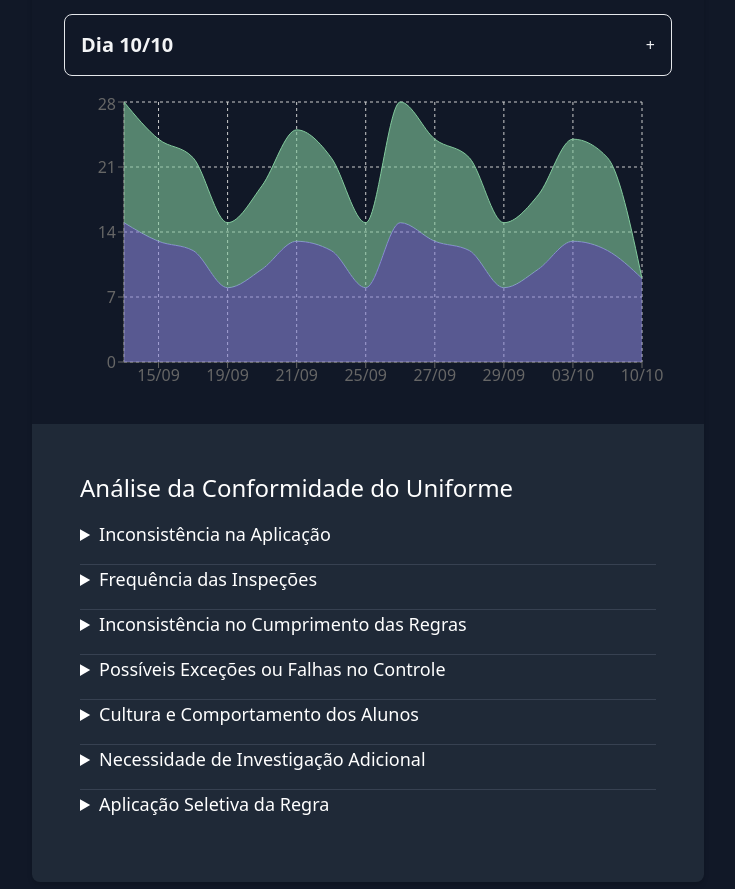
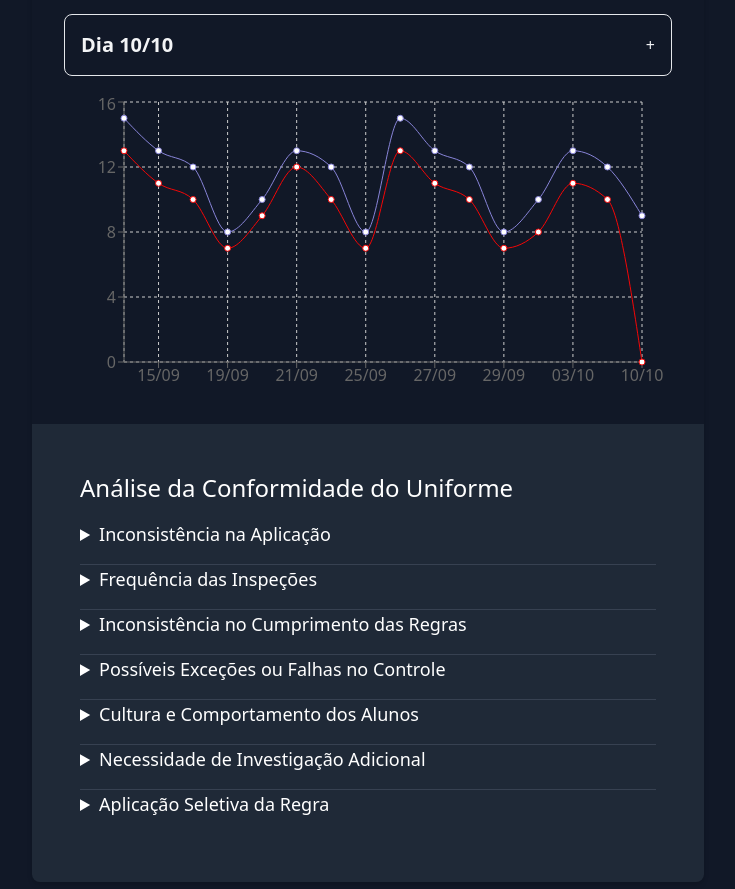
Before and after one commit to rodrigocamargo854/uniform-compliance-insight-control, a Next.js app: page / in a window 1280 px wide. Shown: the part 1412-2301 px from the top of the page, without its empty margins (272-1007 px from the left). Built offline with nearby package versions, Linux system fonts and the light colour scheme.

Commit message:
add lines chart

```diff
--- a/src/components/UniformsChart.tsx
+++ b/src/components/UniformsChart.tsx
@@ -1,5 +1,5 @@
 import React from 'react';
-import { BarChart, Bar, XAxis, YAxis, CartesianGrid, Tooltip, Legend, ResponsiveContainer, AreaChart, Area } from 'recharts';
+import { BarChart, Bar, XAxis, YAxis, CartesianGrid, Tooltip, Legend, ResponsiveContainer, AreaChart, Area, LineChart, Line } from 'recharts';
 
 type DataProps = {
   name: string;
@@ -33,7 +33,7 @@ const data = [
   const UniformsChart = ({data}:UniformsChartProps) => {
     return (
       <ResponsiveContainer width="100%" height={300}>
-        <AreaChart
+      <LineChart
   width={500}
   height={400}
   data={data}
@@ -43,9 +43,9 @@ const data = [
   <XAxis dataKey="name" />
   <YAxis />
   <Tooltip />
-      <Area type="monotone" dataKey="Entrada" stackId="1" stroke="#8884d8" fill="#8884d8" />
-      <Area type="monotone" dataKey="Saída" stackId="1" stroke="#82ca9d" fill="#82ca9d" />
-    </AreaChart>
+  <Line type="monotone" dataKey="Entrada" stroke="#8884d8" />
+  <Line type="monotone" dataKey="Saída" stroke="#f50606" />
+</LineChart>
       </ResponsiveContainer>
     );
   };
```
Lines whose indentation alone changed are shown as unchanged.
